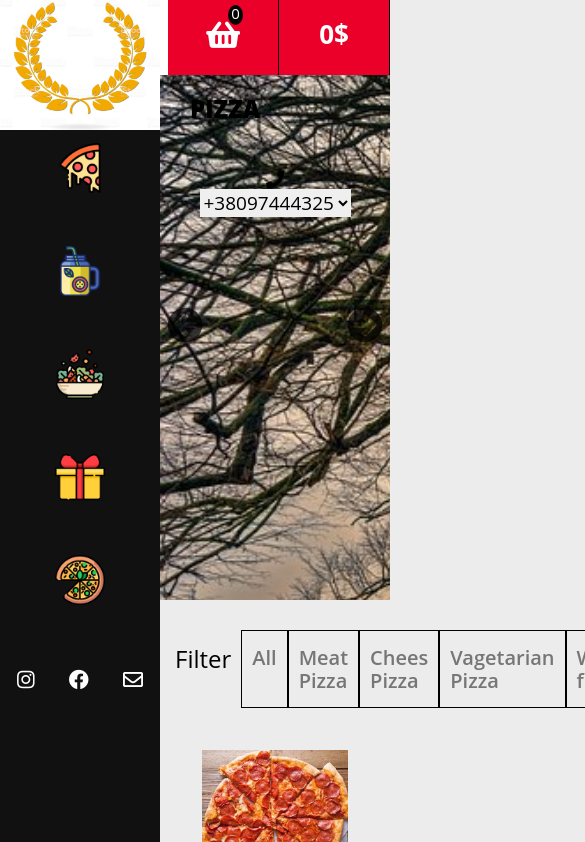
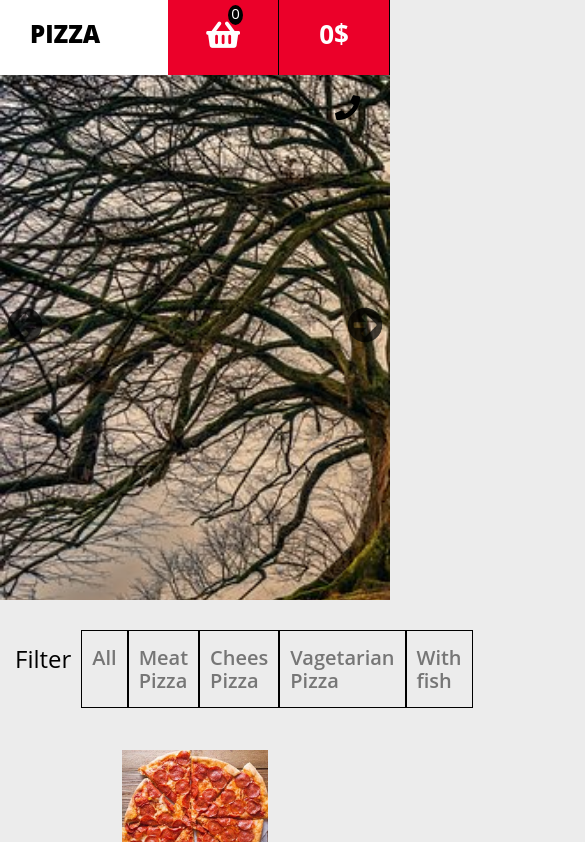
Before and after one commit to nybu2019/AvePizza, a plain HTML site: page code/main/index.html in a window 390 px wide. Shown: the top 842 px of the page, 585 px wide, since content can reach past the window. Drawn offline with nearby package versions, Linux system fonts and the light colour scheme.

Commit message:
Began to make adaptive design of the header-nav (main file)

```diff
--- a/code/main/index.html
+++ b/code/main/index.html
@@ -2,15 +2,16 @@
 <html lang="en">
 	<head>
 		<meta charset="UTF-8">
+		<meta name="viewport" content="width=device-width, initial-scale=1">
 		<title>Ave Pizza</title>
 
-		<!--Підключаємо css бібліотеку normalize (нормалізація стилів)-->
 		<link rel="stylesheet" href="https://cdnjs.cloudflare.com/ajax/libs/normalize/8.0.1/normalize.css">
 		<link rel="stylesheet" href="https://use.fontawesome.com/releases/v5.8.1/css/all.css" integrity="sha384-50oBUHEmvpQ+1lW4y57PTFmhCaXp0ML5d60M1M7uH2+nqUivzIebhndOJK28anvf" crossorigin="anonymous">
 		<link rel="shortcut icon" href="../../resources/imagesIndex/pizza-Icon.png" type="image/png">
 		<link rel="stylesheet" type="text/css" href="./mainStyles.css">
 		<link rel="stylesheet" type="text/css" href="../banner/bannerStyles.css">
 		<link rel="stylesheet" href="../pizzaItems/pizzaItemsStyles.css">
+
 	</head>
 
 	<body>
@@ -42,7 +43,7 @@
 				<li class="phoneNumber">
 					<div>
 						<i class="fas fa-phone"></i>
-						<select  title="Call to us">
+						<select class="mobile-phone" title="Call to us">
 						<option>+38097444325</option>
 						<option>+38097444325</option>
 						<option>+38097444325</option>
@@ -81,7 +82,7 @@
 
 	<!-- Sidebar -->
 
-	<aside >
+	<aside class="main-sidebar">
 
 
 		<a class="logo" href="#" title="Back to main page">
@@ -375,7 +376,10 @@
 </footer>
 
 </body>
+	<script src="jq mainAction.js"></script>
 	<script src="./mainAction.js"></script>
 	<script src="../banner/bannerAction.js"></script>
 	<script src="../pizzaItems/pizzaItemsAction.js"></script>
+	<script src="https://ajax.googleapis.com/ajax/libs/jquery/2.2.0/jquery.min.js">
+	</script>
 </html>
--- a/code/main/mainStyles.css
+++ b/code/main/mainStyles.css
@@ -93,7 +93,7 @@ a {
 
 .phoneNumber select {
 	border: none;
-	font-size: 19px;
+	font-size: 22px;
 	outline: none;
 	cursor: pointer;
 }
@@ -101,7 +101,8 @@ a {
 
 .fa-phone{
 	color: #000;
-	font-size: 18px;
+	font-size: 25px;
+	cursor: pointer;
 }
 
 
@@ -110,6 +111,22 @@ a {
 	color: #fff;
 	font-style: italic;
 }
+
+
+@media screen and (max-width: 768px) {
+	.phoneNumber select, .main-sidebar {
+		display: none;
+	}
+
+	body {
+		margin-left: 0;
+	}
+
+	header .headerNav {
+		width: 100%;
+	}
+}
+
 
 
 /*Filter*/
```
